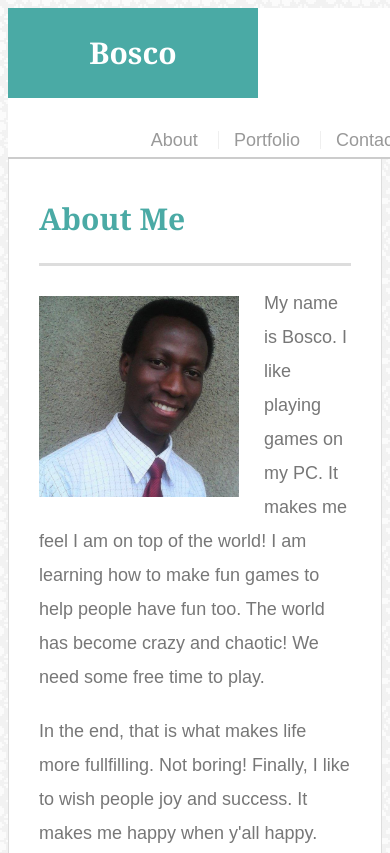
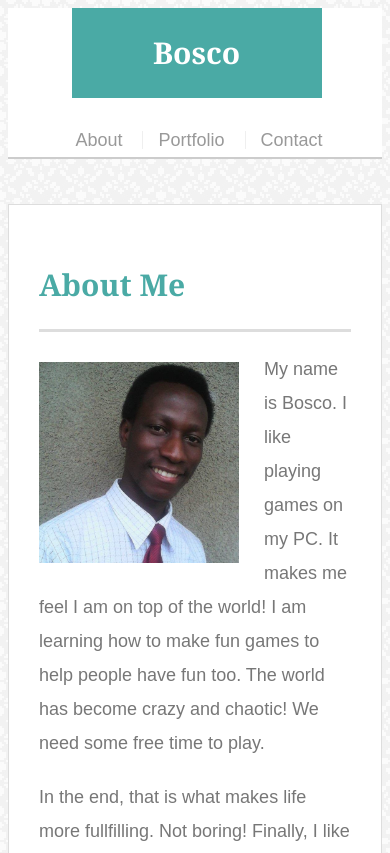
Before and after one commit to Nzibosco/Responsive-Portfolio, a plain HTML site: page index.html in a window 390 px wide. Shown: the top 853 px of the page. Drawn offline with Linux system fonts and the light colour scheme.

Commit message:
added media querry

```diff
--- a/index.html
+++ b/index.html
@@ -12,7 +12,7 @@
 <body>
     <header id="masthead">
         <div class="container">
-            <a href="index.html" id="logo">Bosco Nzeyimana</a>
+            <a href="index.html" id="logo">Bosco</a>
             <nav>
                 <a href="index.html">About</a>
                 <a href="portfolio.html">Portfolio</a>
--- a/style.css
+++ b/style.css
@@ -217,8 +217,54 @@ body {
     background: #4aaaa5;
     border: 0 none;
   }
+
   /* Media queries begin */
 
-  /*Set the max width of the main body to 980px which is pretty standard on most desktop screes. */
+  /* media query for desktop browsers */
 
-  @media screen
+  @media screen and (max-width: 980px){
+    nav {
+      width: 60%; /* to prevent the nav elements from cutting when browsers screens are modified to px below 980px */
+    }
+  }
+
+  /* for ipad screens of about 768px */
+
+  @media screen and (max-width: 768px){
+    #masthead {
+      position: static;
+    }
+    body {
+      background-image: unset;
+      background-color: gray;
+    }
+    #main-container {
+      padding-top: 20px;
+    }
+    nav {
+      width: 50%;
+    }
+  }
+/* Media querry for smaller devices */
+  /* make the header static */
+
+  @media screen and (max-width: 640px){
+    #masthead {
+      position: static;
+    }
+    /*reduce the padding px for the #main-container because the position is now static */
+    #main-container {
+      padding-top: 20px;
+    }
+    /* align center the nav */
+    nav {
+      width: 90%;
+    }
+    /* align center the logo */
+    #logo {
+      margin-left: 17%;
+    }
+    body {
+      background: url("assets/images/light_grey/light_grey_@2X.jpg")
+    }
+  }
```
